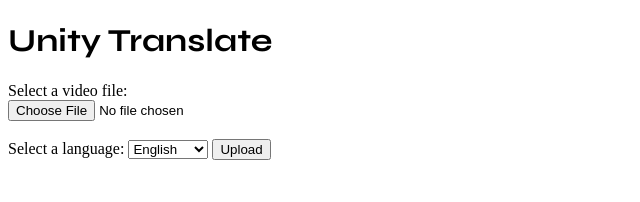
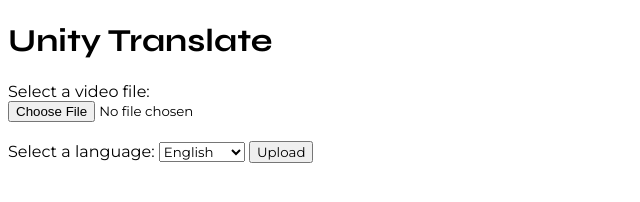
Before and after one commit to martial-sudo/innovate, a plain HTML site: page index.html in a window 1280 px wide. Shown: the whole page, without its empty margins (0-640 px from the left). Drawn offline with Linux system fonts and the light colour scheme.

Commit message:
Update style.css

```diff
--- a/style.css
+++ b/style.css
@@ -1,3 +1,6 @@
 h1{
   font-family:syne;
 }
+*{
+  font-family:montserrat;
+}
```
